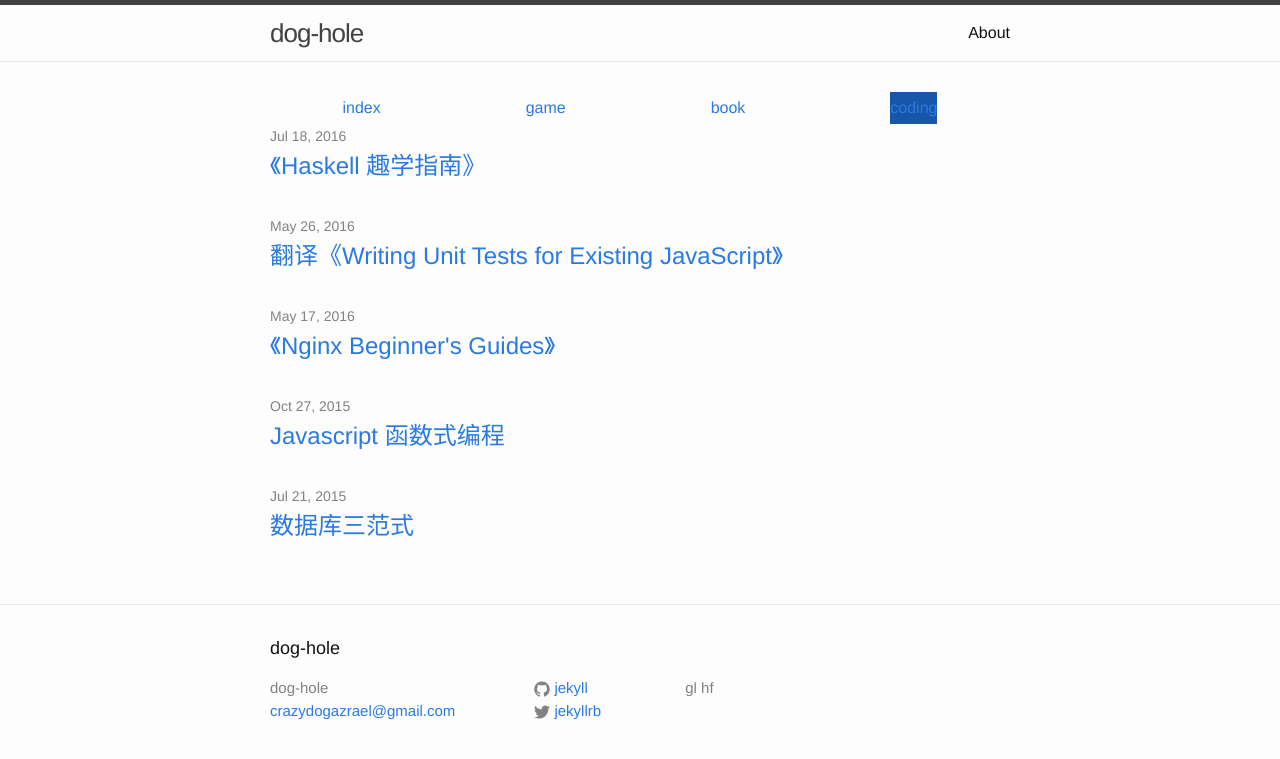
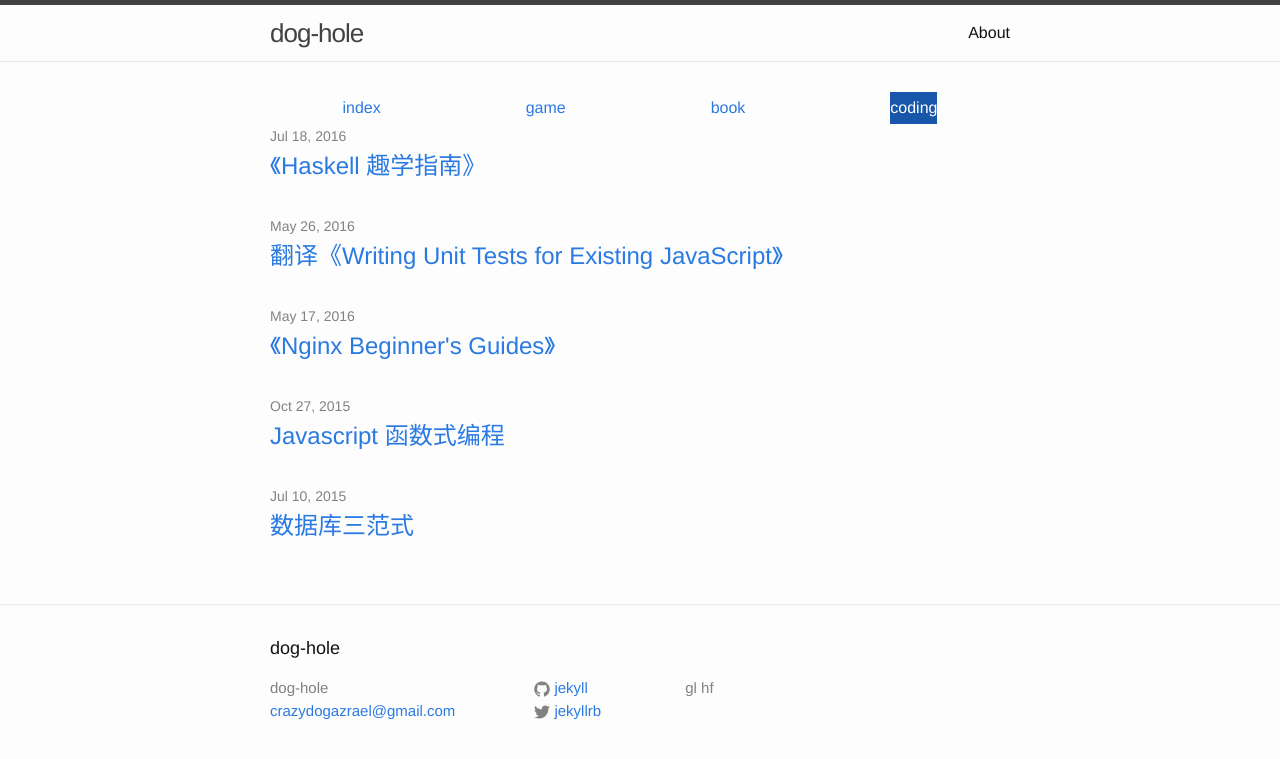
Before and after one commit to Crazydogs/Crazydogs.github.io, a Jekyll site: the page built from cate_page/coding.html, in a window 1280 px wide. Shown: the top 759 px of the page. Built offline with Jekyll 4.4.1, drawn with Linux system fonts in a browser that asks for light colours.

Commit message:
时间在往前一点试试

```diff
--- a/_posts/2016-7-22-数据库三范式.markdown
+++ b/_posts/2016-7-22-数据库三范式.markdown
@@ -1,7 +1,7 @@
 ---
 layout: post
 title:  "数据库三范式"
-date:   2015-7-21 17:44:10
+date:   2015-7-10 17:44:10
 category: coding
 ---
 
--- a/_sass/cate_switch.scss
+++ b/_sass/cate_switch.scss
@@ -8,5 +8,6 @@
     }
     a.active {
         background: #1756a9;
+        color: #fff;
     }
 }
```
